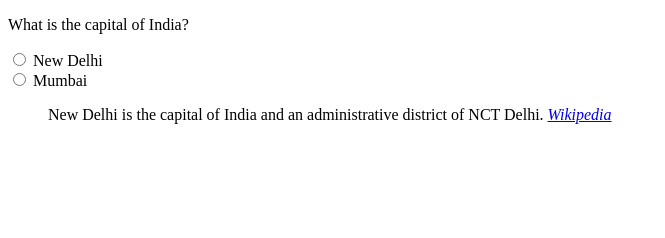
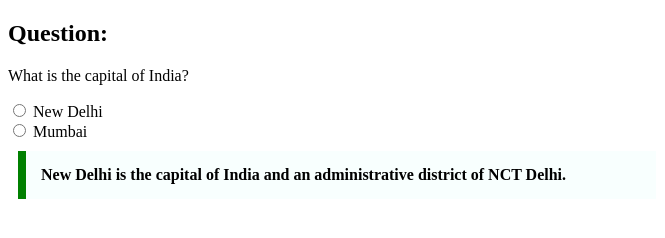
Before and after one commit to acciojob/trivia-Maijuddin, a website: page main.html in a window 1280 px wide. Shown: the whole page, without its empty margins (0-665 px from the left). Drawn offline with Linux system fonts and the light colour scheme.

Commit message:
created a submission

```diff
--- a/main.html
+++ b/main.html
@@ -1,21 +1,28 @@
 <!DOCTYPE html>
-<html lang="en">
+<html>
 <head>
-    <meta charset="UTF-8">
-    <meta http-equiv="X-UA-Compatible" content="IE=edge">
-    <meta name="viewport" content="width=device-width, initial-scale=1.0">
+    <title>Quiz Question</title>
     <style>
-
+        blockquote {
+            max-width: 600px;
+            margin: 10px;
+            padding: 15px;
+            border-left: 8px solid green;
+            background-color: #f8fffe;
+            font-weight: bold;
+        }
     </style>
 </head>
 <body>
-    <div>
-        <p>What is the capital of India?</p>
-        <input type="radio" id="option1" name="answer" value="New Delhi">
-        <label for="option1">New Delhi</label><br>
-        <input type="radio" id="option2" name="answer" value="Mumbai">
-        <label for="option2">Mumbai</label><br>
-    </div>
-    <blockquote class="quotation">New Delhi is the capital of India and an administrative district of NCT Delhi. <cite><a href="https://en.wikipedia.org/wiki/New_Delhi">Wikipedia</a></cite></blockquote>
+    <h2>Question:</h2>
+    <p>What is the capital of India?</p>
+    <form>
+        <input type="radio" name="answer" value="New Delhi"> New Delhi<br>
+        <input type="radio" name="answer" value="Mumbai"> Mumbai<br>
+    </form>
+
+    <blockquote cite="https://en.wikipedia.org/wiki/New_Delhi">
+        New Delhi is the capital of India and an administrative district of NCT Delhi.
+    </blockquote>
 </body>
 </html>
--- a/styles.css
+++ b/styles.css
@@ -1,10 +1,2 @@
 
 /* Your CSS Code here. */
-   .quotation {
-            max-width: 600px;
-            margin: 10px;
-            padding: 15px;
-            border-left: 8px solid green;
-            background-color: #f8fffe;
-            font-weight: bold;
-        }
```
